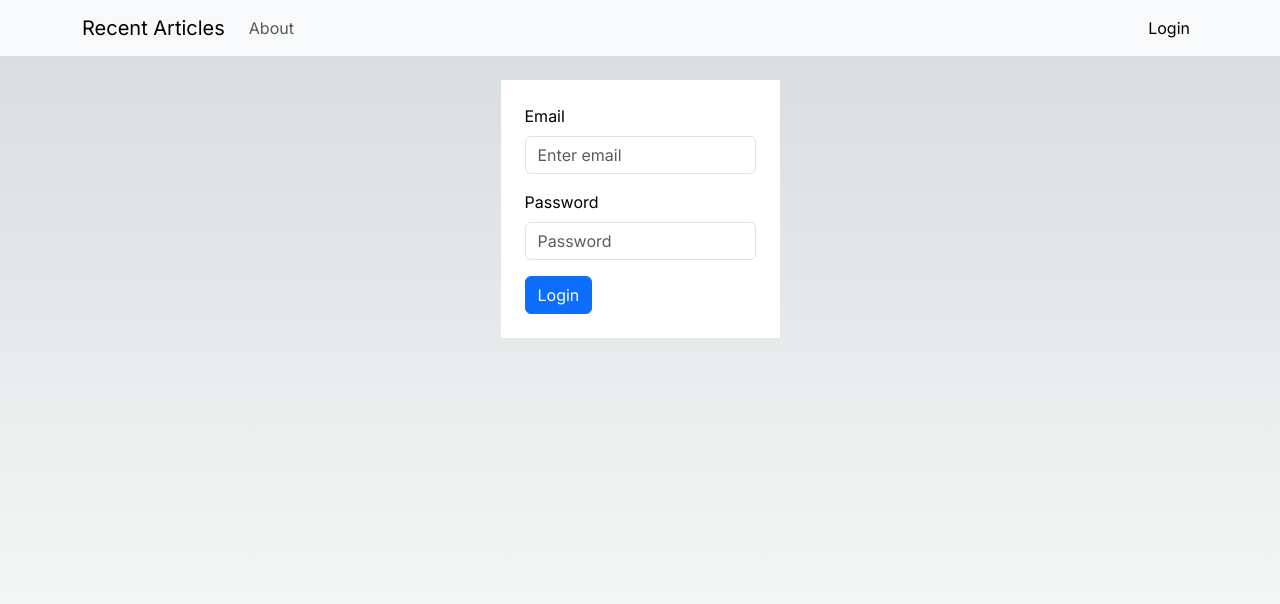
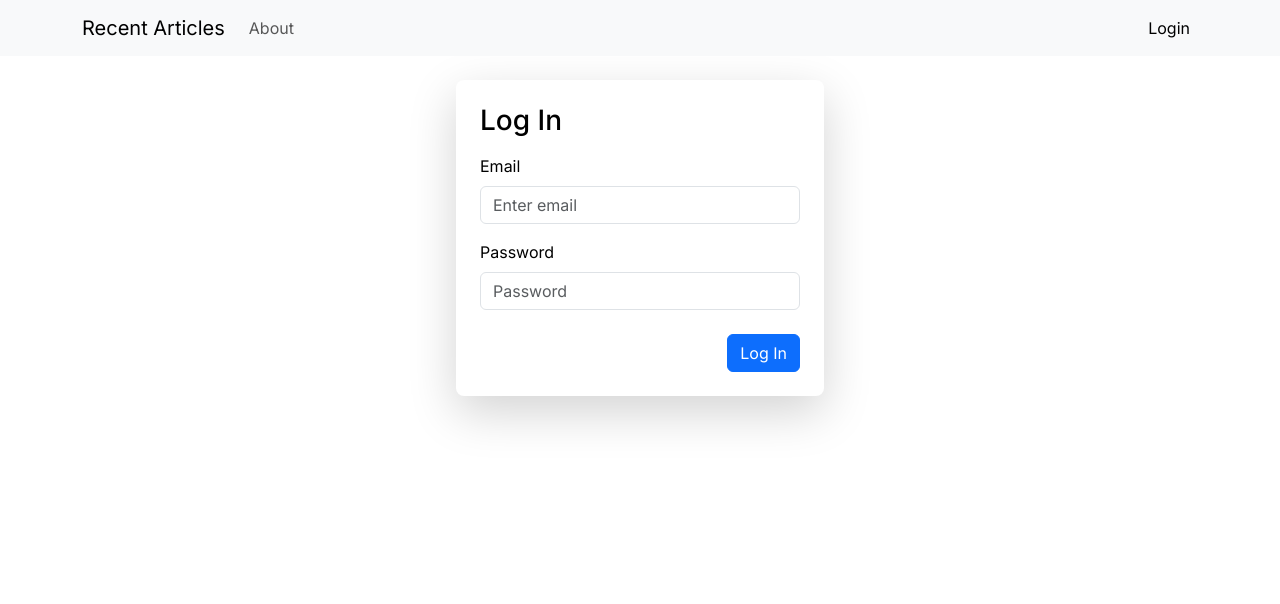
Before and after one commit to andrejd1/applifting_app, a Next.js app: page /login in a window 1280 px wide. Shown: the top 604 px of the page. Built offline with nearby package versions, Linux system fonts and the light colour scheme; no server answers.

Commit message:
Refactor Login styles

```diff
--- a/package.json
+++ b/package.json
@@ -16,6 +16,7 @@
     "react": "^18",
     "react-bootstrap": "^2.9.1",
     "react-dom": "^18",
+    "react-hook-form": "^7.47.0",
     "styled-components": "^6.1.0"
   },
   "devDependencies": {
--- a/src/app/globals.css
+++ b/src/app/globals.css
@@ -24,12 +24,7 @@ body {
 
 body {
   color: rgb(var(--foreground-rgb));
-  background: linear-gradient(
-      to bottom,
-      transparent,
-      rgb(var(--background-end-rgb))
-    )
-    rgb(var(--background-start-rgb));
+  background: white
 }
 
 a {
--- a/src/components/Login/Login.tsx
+++ b/src/components/Login/Login.tsx
@@ -1,17 +1,27 @@
 "use client";
 import { Button, Form } from "@/components/bootstrap";
-import { FormEvent } from "react";
 import { signIn } from "next-auth/react";
 import { useRouter } from "next/navigation";
+import { useForm } from "react-hook-form";
+
+type TFormValues = {
+  email: string;
+  password: string;
+};
 
 export default function Login() {
   const router = useRouter();
-  const handleSubmit = async (e: FormEvent<HTMLFormElement>) => {
-    e.preventDefault();
-    const formData = new FormData(e.currentTarget);
+  const {
+    register,
+    handleSubmit,
+    formState: { errors },
+    setError,
+  } = useForm<TFormValues>();
+
+  const onSubmit = handleSubmit(async (data) => {
     const response = await signIn("credentials", {
-      username: formData.get("email"),
-      password: formData.get("password"),
+      username: data.email,
+      password: data.password,
       redirect: false,
     });
 
@@ -19,27 +29,45 @@ export default function Login() {
       router.push("/");
       router.refresh();
     } else {
-      console.log("Login failed");
+      setError("root", { message: "Wrong email or password" });
     }
-  };
+  });
 
   return (
     <Form
-      className="d-block mx-auto w-25 bg-white p-lg-4"
-      onSubmit={handleSubmit}
+      className="d-block mx-auto bg-white p-4 rounded-3"
+      style={{
+        maxWidth: "368px",
+        boxShadow: "0px 16px 48px 0px rgba(0, 0, 0, 0.175)",
+      }}
+      onSubmit={onSubmit}
     >
-      <Form.Group className=" mb-3" controlId="formEmail">
+      <h3 className="mb-3">Log In</h3>
+      <Form.Group className="mb-3" controlId="formEmail">
         <Form.Label>Email</Form.Label>
-        <Form.Control name="email" type="email" placeholder="Enter email" />
+        <Form.Control
+          type="email"
+          placeholder="Enter email"
+          {...register("email")}
+        />
       </Form.Group>
 
-      <Form.Group className="mb-3" controlId="formPassword">
+      <Form.Group className="mb-4" controlId="formPassword">
         <Form.Label>Password</Form.Label>
-        <Form.Control name="password" type="password" placeholder="Password" />
+        <Form.Control
+          type="password"
+          placeholder="Password"
+          {...register("password")}
+        />
       </Form.Group>
-      <Button className="align-self-end" variant="primary" type="submit">
-        Login
-      </Button>
+      {errors.root ? (
+        <p className="text-danger">{errors.root.message}</p>
+      ) : null}
+      <div className="d-flex justify-content-end">
+        <Button variant="primary" type="submit">
+          Log In
+        </Button>
+      </div>
     </Form>
   );
 }
```
Also changed, not shown: 1 other file (tests, documents, lock files or other folders).
